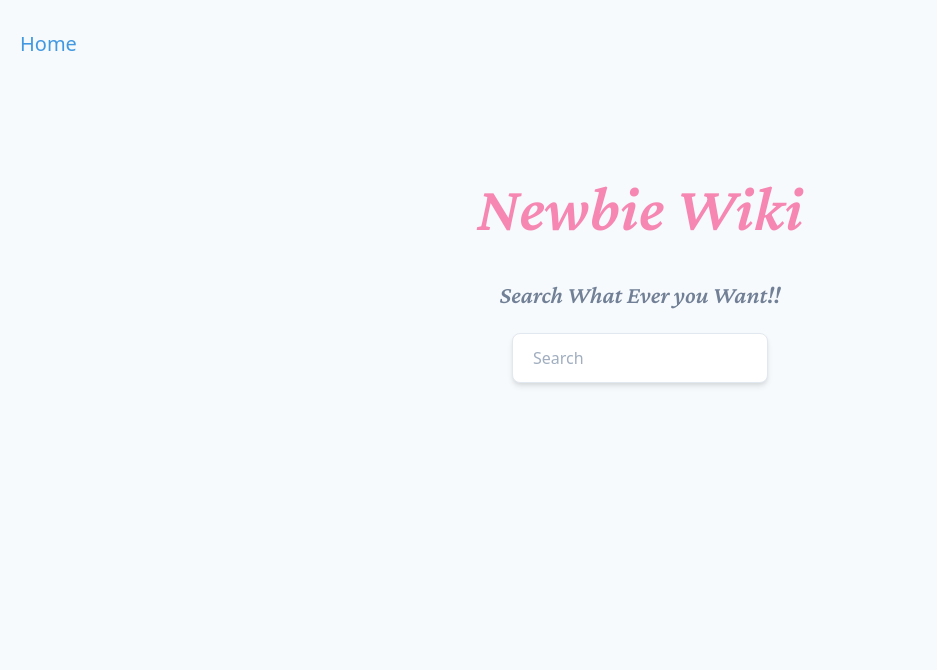
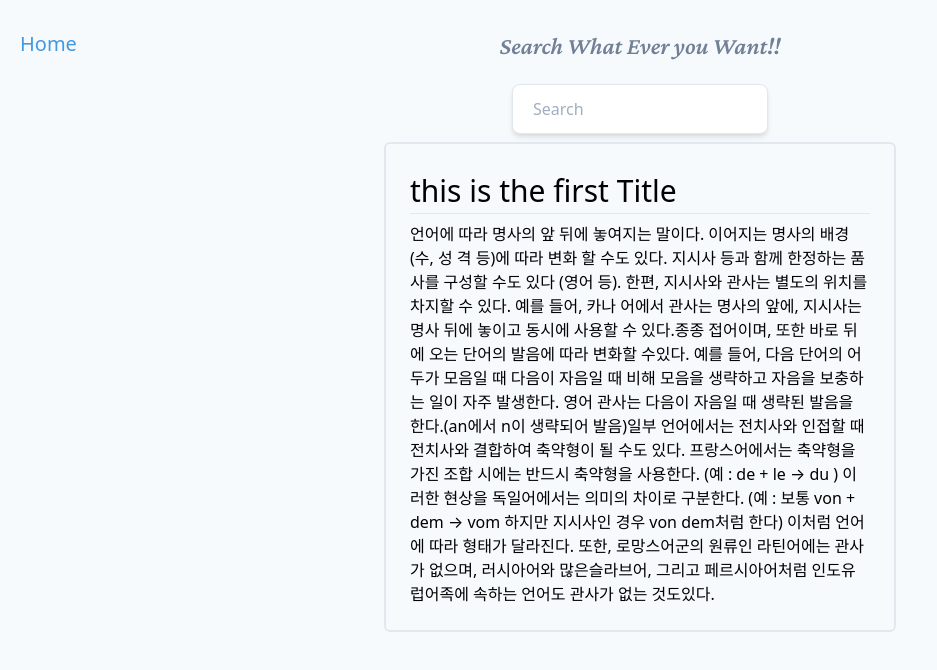
Before and after one commit to Tocktock/newbie-wiki, a Next.js app in the folder blueprint/: page / in a window 1280 px wide. Shown: the top 670 px of the page, without its empty margins (0-937 px from the left). Built offline with nearby package versions, Linux system fonts and the light colour scheme.

Commit message:
20111458 mainpage - add show content

```diff
--- a/blueprint/src/Components/Main/MainPageContent.tsx
+++ b/blueprint/src/Components/Main/MainPageContent.tsx
@@ -7,9 +7,10 @@ interface Content {
 
 const MainPageContent: React.FC<Content> = (props) => {
   return (
-    <div className="flex flex-col w-full">
-      <div className="">{props.title}</div>
-      <div className="">{props.content}</div>
+    <div className="flex flex-col w-2/5 border-2 p-6 rounded-md mt-2">
+      <div className="text-3xl border-b">{props.title}</div>
+
+      <div className="mt-2">{props.content}</div>
     </div>
   );
 };
--- a/blueprint/src/Components/MainPage.tsx
+++ b/blueprint/src/Components/MainPage.tsx
@@ -1,17 +1,39 @@
-import React, { useState, InputHTMLAttributes } from "react";
+import React, {
+  useState,
+  InputHTMLAttributes,
+  createContext,
+  useCallback,
+} from "react";
 import MainPageContent from "./Main/MainPageContent";
 import HelloContent from "./Main/MainPageHelloContent";
 import Search from "./SearchBar/Search";
 
 interface DocData {
   title: String;
-  content: String;
+  contents: String;
+  timeinfo?: String;
 }
 
+interface ContextAction {
+  setAction: Function;
+}
+
+export const MainPageContext = createContext<ContextAction>({
+  setAction: () => {},
+});
+
 const MainPage: React.FC = (props) => {
-  const [docData, setDocData] = useState<DocData | null>(null);
-  const setDocDataCallBack = (data: DocData) => {
+  const [docData, setDocData] = useState<DocData | null>({
+    title: t,
+    contents: c,
+  });
+  const setDocDataCallBack = (data) => {
     setDocData(data);
+    console.log(data);
+  };
+
+  const api = {
+    setAction: setDocDataCallBack,
   };
 
   return (
@@ -20,13 +42,13 @@ const MainPage: React.FC = (props) => {
         <div>
           <HelloContent />
         </div>
-        <div className="w-1/5">
-          <Search />
-        </div>
+        <MainPageContext.Provider value={api}>
+          <div className="w-1/5">
+            <Search />
+          </div>
+        </MainPageContext.Provider>
         {docData != null && (
-          <div>
-            <MainPageContent title={docData.title} content={docData.content} />
-          </div>
+          <MainPageContent title={docData.title} content={docData.contents} />
         )}
       </div>
     </React.StrictMode>
@@ -34,3 +56,7 @@ const MainPage: React.FC = (props) => {
 };
 
 export default MainPage;
+
+const t = "this is the first Title";
+const c =
+  "언어에 따라 명사의 앞 뒤에 놓여지는 말이다. 이어지는 명사의 배경(수, 성 격 등)에 따라 변화 할 수도 있다. 지시사 등과 함께 한정하는 품사를 구성할 수도 있다 (영어 등). 한편, 지시사와 관사는 별도의 위치를 차지할 수 있다. 예를 들어, 카나 어에서 관사는 명사의 앞에, 지시사는 명사 뒤에 놓이고 동시에 사용할 수 있다.종종 접어이며, 또한 바로 뒤에 오는 단어의 발음에 따라 변화할 수있다. 예를 들어, 다음 단어의 어두가 모음일 때 다음이 자음일 때 비해 모음을 생략하고 자음을 보충하는 일이 자주 발생한다. 영어 관사는 다음이 자음일 때 생략된 발음을 한다.(an에서 n이 생략되어 발음)일부 언어에서는 전치사와 인접할 때 전치사와 결합하여 축약형이 될 수도 있다. 프랑스어에서는 축약형을 가진 조합 시에는 반드시 축약형을 사용한다. (예 : de + le → du ) 이러한 현상을 독일어에서는 의미의 차이로 구분한다. (예 : 보통 von + dem → vom 하지만 지시사인 경우 von dem처럼 한다) 이처럼 언어에 따라 형태가 달라진다. 또한, 로망스어군의 원류인 라틴어에는 관사가 없으며, 러시아어와 많은슬라브어, 그리고 페르시아어처럼 인도유럽어족에 속하는 언어도 관사가 없는 것도있다.";
--- a/blueprint/src/Components/SearchBar/DropData.tsx
+++ b/blueprint/src/Components/SearchBar/DropData.tsx
@@ -1,5 +1,7 @@
-import React, { Component, useState } from "react";
+import React, { Component, useContext, useState } from "react";
 import SideData from "./SideData";
+import { MainPageContext } from "../MainPage";
+import MainPageContent from "../Main/MainPageContent";
 interface Data {
   source: Source;
 }
@@ -8,14 +10,19 @@ interface Source {
   contents: string;
   title: string;
 }
-
 const DropData: React.FC<Data> = (props) => {
   const [sideData, setSideData] = useState<string>("");
   const hoverEvent = () => {
     setSideData(props.source.contents);
   };
   const mouseLeaveEvnet = () => {
+    api.setAction(props.source);
     setSideData("");
+  };
+  const api = useContext(MainPageContext);
+  const setMainPageContent = () => {
+    console.log(props.source);
+    api.setAction(props.source);
   };
 
   return (
@@ -23,6 +30,7 @@ const DropData: React.FC<Data> = (props) => {
       className="search__result flex flex-row"
       onMouseEnter={hoverEvent}
       onMouseLeave={mouseLeaveEvnet}
+      onPointerDown={setMainPageContent}
     >
       <div className="p-3 dropdata w-full cursor-pointer">
         <div className="dropdata__header border-b pb-2 mb-2">
--- a/blueprint/src/Components/SearchBar/Search.tsx
+++ b/blueprint/src/Components/SearchBar/Search.tsx
@@ -3,7 +3,9 @@ import useDebounce from "../../Hooks/useDebounce";
 import useSearchData from "../../Hooks/useSearchData";
 import SearchResult from "./SearchResult";
 
-const Search: React.FC = (props) => {
+interface Props {}
+
+const Search: React.FC<Props> = (props) => {
   const [query, setQuery] = useState<string | undefined>();
   const debouncedQuery = useDebounce(query, 500);
   const { result, isLoading } = useSearchData(debouncedQuery);
--- a/blueprint/src/Components/SearchBar/SearchResult.tsx
+++ b/blueprint/src/Components/SearchBar/SearchResult.tsx
@@ -3,7 +3,6 @@ import DropData from "./DropData";
 
 interface Props {
   data: Object;
-  isClickedBackground?: Boolean;
 }
 
 const SearchDropMenu: React.FC<Props> = (props) => {
```
